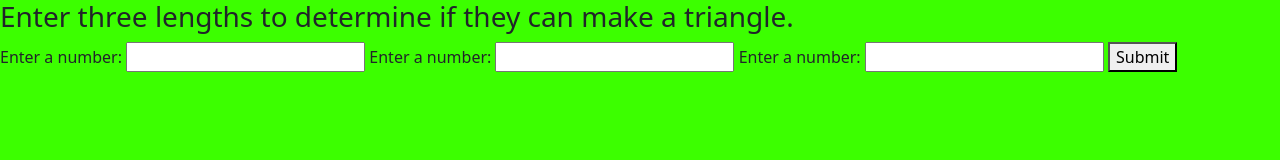
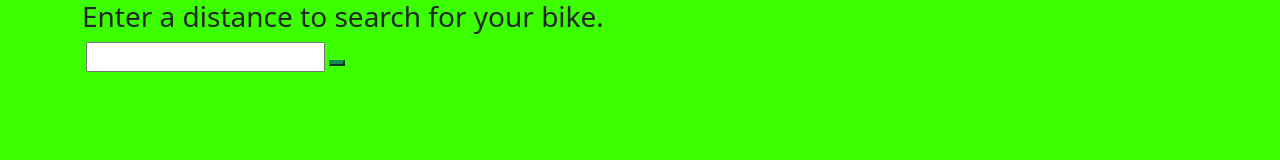
Before and after one commit to KarlStarkweather/find-bike, a website built with webpack: page src/index.html in a window 1280 px wide. Built offline with nearby package versions, Linux system fonts and the light colour scheme.

Commit message:
basic html and initial class definition

```diff
--- a/src/index.html
+++ b/src/index.html
@@ -1,19 +1,17 @@
 <!DOCTYPE html>
 <html lang="en-US">
   <head>
-    <title>Shape Tracker</title>
+    <title>Bike Finder</title>
   </head>
   <body>
-    <h3>Enter three lengths to determine if they can make a triangle.</h3>
-    <form id="triangle-checker-form">
-      <label for="length1">Enter a number:</label>
-      <input id="length1" type="number">
-      <label for="length2">Enter a number:</label>
-      <input id="length2" type="number">
-      <label for="length3">Enter a number:</label>
-      <input id="length3" type="number">
-      <button type="submit">Submit</button>
-    </form>
-    <ul id="response"></ul>
+    <div class = "container">
+      <form id = "findBike">
+        <h3>Enter a distance to search for your bike.</h3>
+        <label for="searchDistance"></label>
+        <input type="number" id = "searchDistance">
+        <button class = "btn-success" type = "button" id = "submit"></button>
+      </form>
+      <div id = "results"></div>
+    </div>
   </body>
 </html>
```
Also changed, not shown: src/bike-service.js (added, +14 -0 lines).
